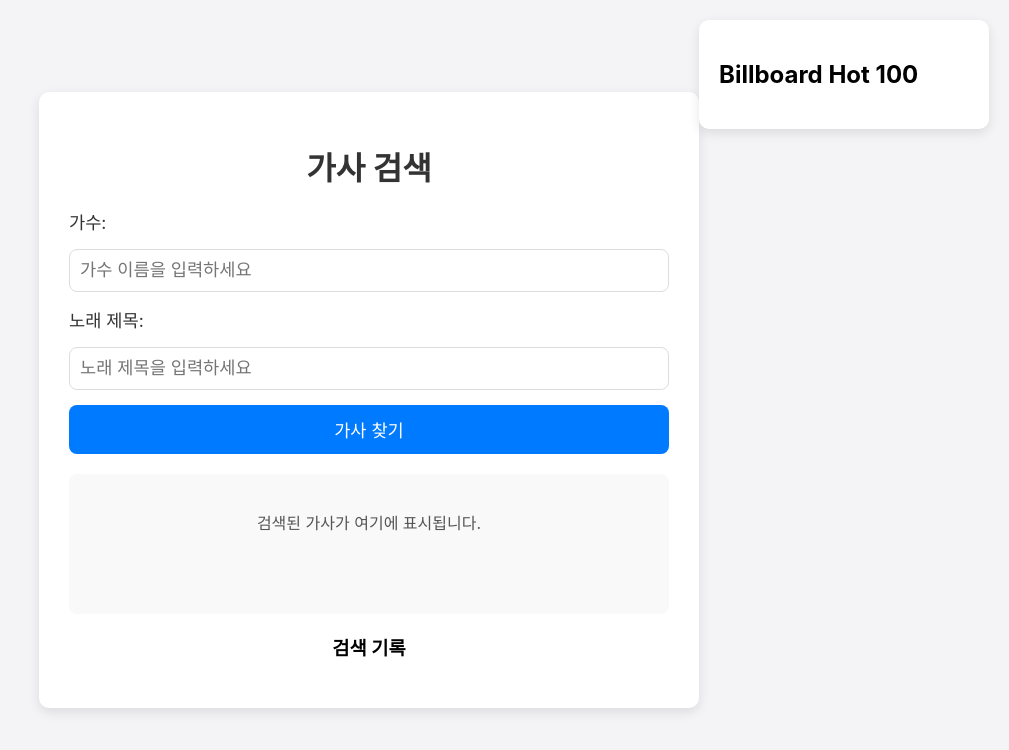
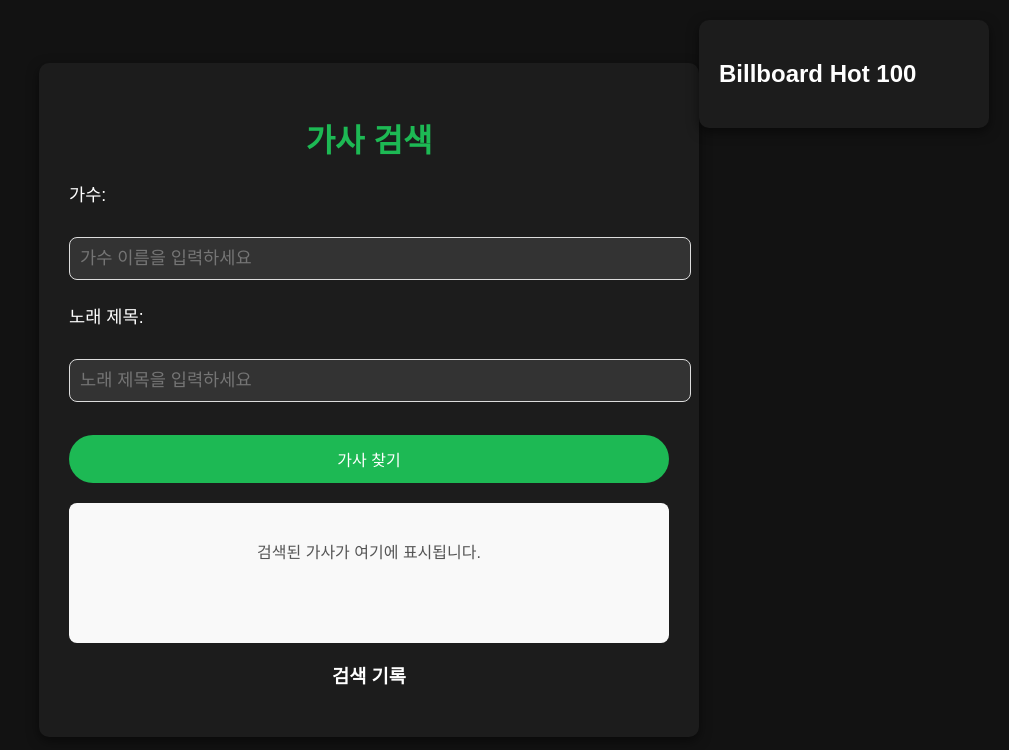
Before and after one commit to bokjae25/Finally-pjt, a website: page Index.html in a window 1280 px wide. Shown: the whole page, without its empty margins (271-1280 px from the left). Drawn offline with Linux system fonts and the light colour scheme; no server answers.

Commit message:
Change UI to resemble Spotify style

```diff
--- a/Index.html
+++ b/Index.html
@@ -6,10 +6,10 @@
     <title>가사 검색</title>
     <link rel="stylesheet" href="styles.css">
     <style>
-        /* 기본 스타일 */
+        /* Spotify 스타일 기본 */
         body {
-            font-family: -apple-system, BlinkMacSystemFont, "Segoe UI", "Roboto", "Oxygen", "Ubuntu", "Cantarell", "Fira Sans", "Droid Sans", "Helvetica Neue", sans-serif;
-            background-color: #f4f4f7;
+            font-family: 'Arial', sans-serif;
+            background-color: #121212; /* 어두운 배경 */
             margin: 0;
             padding: 0;
             display: flex;
@@ -17,24 +17,62 @@
             align-items: center;
             flex-direction: column;
             height: 100vh;
-            position: relative; /* 부모 요소에 상대적 위치 설정 */
+            color: #ffffff; /* 흰색 텍스트 */
         }
 
         .container {
-            background-color: #fff;
-            box-shadow: 0 4px 12px rgba(0, 0, 0, 0.1);
+            background-color: #1c1c1c; /* 어두운 회색 배경 */
+            box-shadow: 0 4px 12px rgba(0, 0, 0, 0.5);
             border-radius: 10px;
             padding: 30px;
             width: 100%;
             max-width: 600px;
             text-align: center;
-            animation: fadeIn 0.8s ease-in-out;
         }
 
         h1 {
             font-size: 2rem;
-            color: #333;
+            color: #1DB954; /* Spotify 녹색 */
             margin-bottom: 20px;
+        }
+
+        /* "가수"와 "노래 제목" 라벨 색상 변경 */
+        label {
+            font-size: 1.1rem;
+            margin-bottom: 8px;
+            display: block;
+            color: #ffffff; /* 흰색으로 설정 */
+        }
+
+        input {
+            width: 100%;
+            padding: 12px;
+            margin: 8px 0;
+            background-color: #333;
+            color: #fff;
+            border: 1px solid #444;
+            border-radius: 5px;
+        }
+
+        input:focus {
+            outline: none;
+            border-color: #1DB954; /* 초록색 포커스 */
+        }
+
+        button {
+            padding: 12px 20px;
+            background-color: #1DB954; /* Spotify 초록색 */
+            color: white;
+            border: none;
+            border-radius: 30px;
+            font-size: 1rem;
+            cursor: pointer;
+            width: 100%;
+            margin-top: 10px;
+        }
+
+        button:hover {
+            background-color: #1ed760; /* 마우스 올렸을 때 더 밝은 초록색 */
         }
 
         /* Billboard 핫100 스타일 */
@@ -43,18 +81,18 @@
             top: 20px;  /* 상단에서 20px 떨어짐 */
             right: 20px;  /* 오른쪽에서 20px 떨어짐 */
             width: 250px;  /* 너비 설정 */
-            background-color: #fff;  /* 배경색 */
+            background-color: #1c1c1c;  /* 어두운 배경 */
             padding: 20px;
-            box-shadow: 0 4px 12px rgba(0, 0, 0, 0.1);
+            box-shadow: 0 4px 12px rgba(0, 0, 0, 0.5);
             border-radius: 10px;
-            text-align: left;  /* 텍스트 왼쪽 정렬 */
+            text-align: left;
         }
 
         #billboard-list {
             list-style-type: none;
             padding-left: 0;
             font-size: 1rem;
-            color: #333;
+            color: #b3b3b3;  /* 밝은 회색 */
             margin-top: 0;
         }
 
@@ -149,10 +187,8 @@
         // Billboard 핫100 목록을 가져오는 함수
         async function fetchBillboardHot100() {
             try {
-                console.log('하하하하ㅏ')
                 const response = await fetch('http://localhost:3000/billchart');
                 const data = await response.json();
-                console.log(data)
 
                 // Billboard Hot 100 목록을 표시
                 const listElement = document.getElementById('billboard-list');
```
